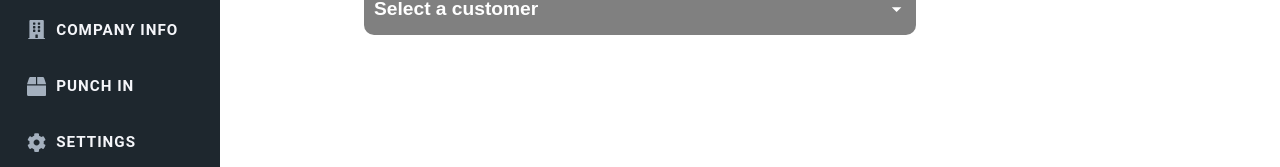
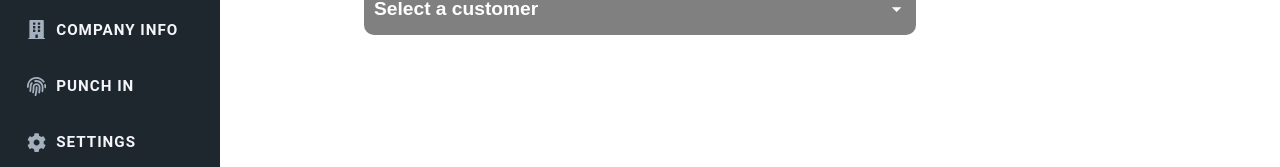
Before and after one commit to sajith231/TASK_WEBAPP_FRONTEND, a React (Vite) app: page /punchin in a window 1280 px wide. Shown: the part 159-326 px from the top of the page. Built offline with nearby package versions, Linux system fonts and the light colour scheme.

Commit message:
feat: update Punch In icon in Navbar component

```diff
--- a/src/components/Navbar.jsx
+++ b/src/components/Navbar.jsx
@@ -1,6 +1,6 @@
 import { useState, useRef, useEffect } from 'react';
 import { useNavigate } from 'react-router-dom';
-import { FaBars, FaBox, FaBuilding, FaCog, FaTimes } from 'react-icons/fa';
+import { FaBars, FaBox, FaBuilding, FaCog, FaFingerprint, FaRegClipboard, FaTimes } from 'react-icons/fa';
 import { FaMoneyBillWave } from 'react-icons/fa';
 import './Navbar.scss';
 
@@ -186,7 +186,7 @@ const Navbar = () => {
                         <span>Company Info</span>
                     </li>
                     <li onClick={() => handleNavigation('/punchin')}>
-                        <FaBox className="icon" />
+                        <FaFingerprint className='icon' />
                         <span>Punch In</span>
                     </li>
                     <li onClick={() => handleNavigation('/settings')}>
```
